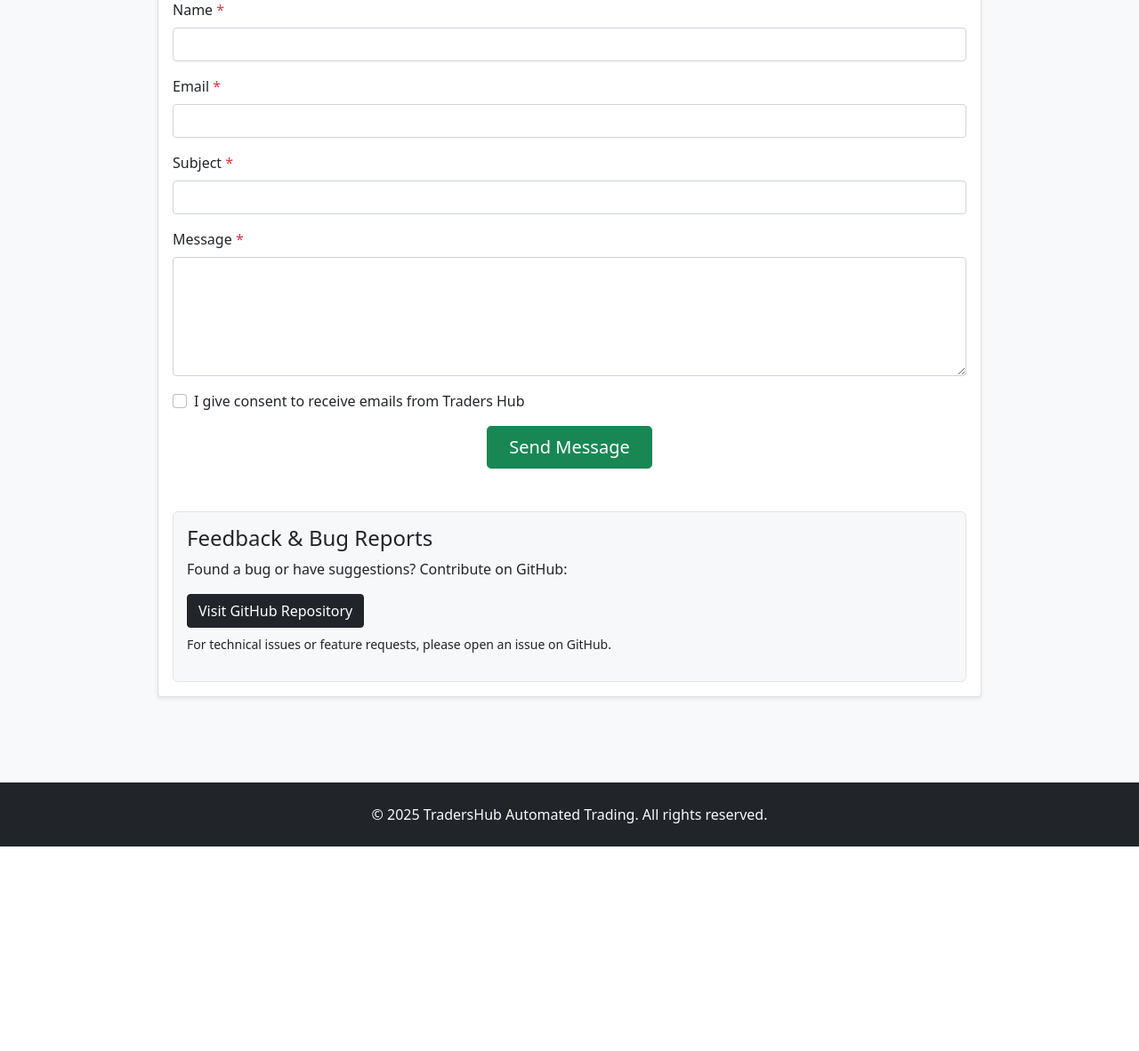
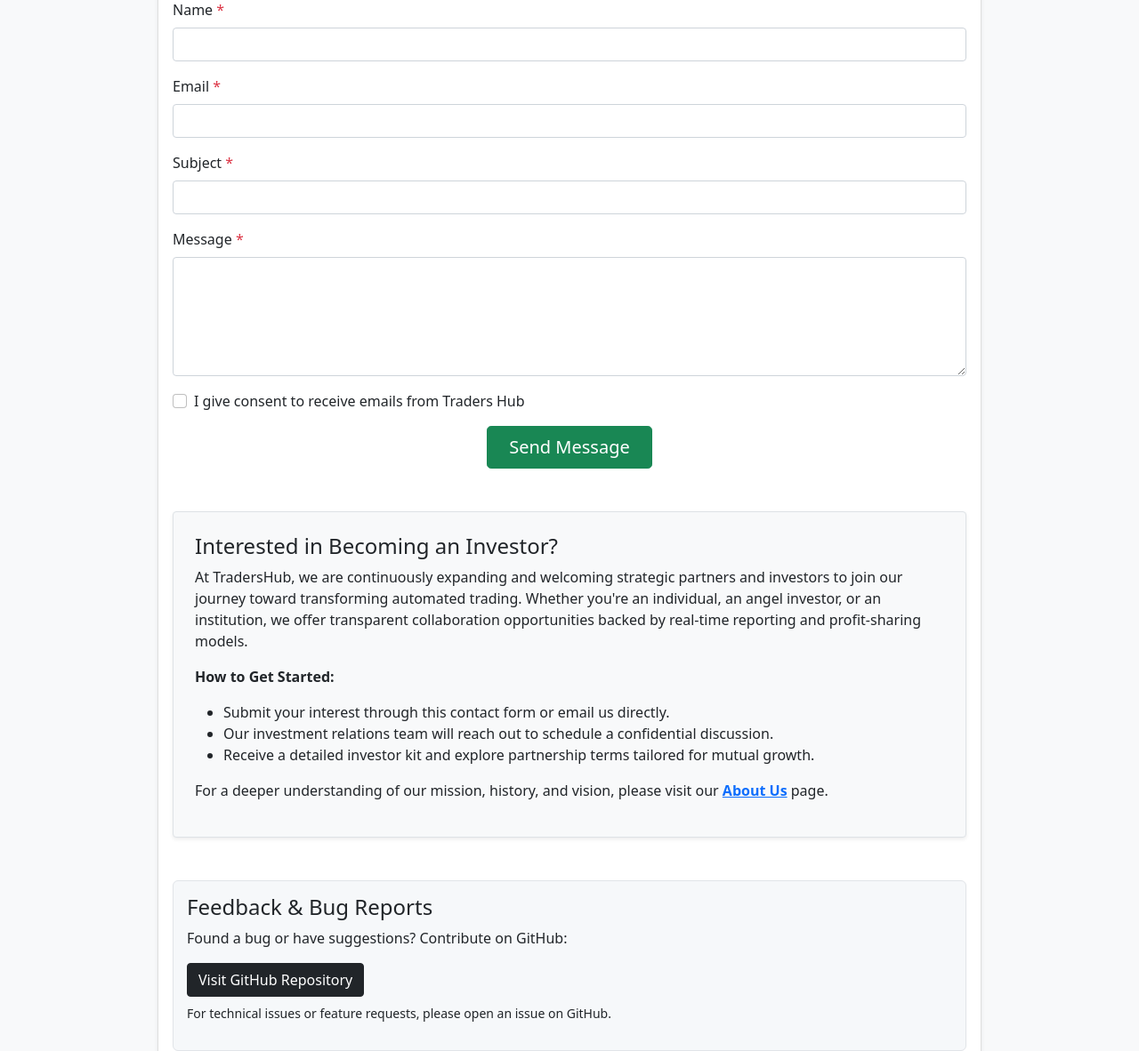
Before and after one commit to rahulpandit2/Traders-Hub, a PHP site: page /contact.php in a window 1280 px wide. Shown: the part 423-1605 px from the top of the page at 89% size. Before the commit the page ends 1375 px from the top, so only its background shows below. Run offline with PHP 8.4, Linux system fonts and the light colour scheme.

Commit message:
improved about page and contact page design

```diff
--- a/about.php
+++ b/about.php
@@ -149,7 +149,7 @@ require_once 'partials/header.php';
                                         <li>Your investment amount</li>
                                     </ul>
                                 </li>
-                                <li>Alternatively, submit a contact request through our <a href="contact.php">contact form</a></li>
+                                <li>Alternatively, submit a contact request through our <a href="contact.php" class="text-decoration-underline fw-bold">contact form</a></li>
                                 <li>We'll contact you within 24 hours to complete the onboarding process</li>
                             </ol>
                         </div>
--- a/contact.php
+++ b/contact.php
@@ -36,26 +36,31 @@ require_once 'partials/header.php';
         opacity: 0;
         transform: translateY(20px);
     }
+
     .contact-card.animated {
         opacity: 1;
         transform: translateY(0);
     }
+
     .contact-option {
         border-left: 4px solid #28a745;
         padding: 15px;
         margin-bottom: 15px;
         transition: all 0.3s ease;
     }
+
     .contact-option:hover {
         background-color: #f8f9fa;
         transform: translateX(5px);
     }
+
     .github-link {
         background-color: #f6f8fa;
         border: 1px solid #e1e4e8;
         padding: 15px;
         border-radius: 6px;
     }
+
     .form-control:focus {
         border-color: #28a745;
         box-shadow: 0 0 0 0.25rem rgba(40, 167, 69, 0.25);
@@ -125,6 +130,21 @@ require_once 'partials/header.php';
                         </div>
                     </form>
 
+                    <div class="mt-5 p-4 border rounded shadow-sm bg-light">
+                        <h4><i class="bi bi-cash-coin text-warning"></i> Interested in Becoming an Investor?</h4>
+                        <p>At TradersHub, we are continuously expanding and welcoming strategic partners and investors to join our journey toward transforming automated trading. Whether you're an individual, an angel investor, or an institution, we offer transparent collaboration opportunities backed by real-time reporting and profit-sharing models.</p>
+                        <p><strong>How to Get Started:</strong></p>
+                        <ul>
+                            <li>Submit your interest through this contact form or email us directly.</li>
+                            <li>Our investment relations team will reach out to schedule a confidential discussion.</li>
+                            <li>Receive a detailed investor kit and explore partnership terms tailored for mutual growth.</li>
+                        </ul>
+                        <p>For a deeper understanding of our mission, history, and vision, please visit our
+                            <a href="about.php" class="text-decoration-underline fw-bold">About Us</a> page.
+                        </p>
+                    </div>
+
+
                     <div class="github-link mt-5">
                         <h4><i class="bi bi-github"></i> Feedback & Bug Reports</h4>
                         <p>Found a bug or have suggestions? Contribute on GitHub:</p>
```
